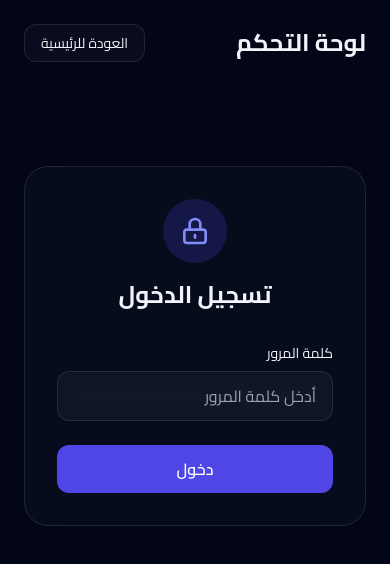
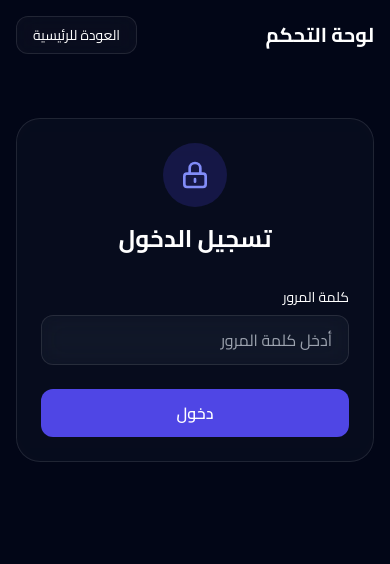
Before and after one commit to samahshakir/al-lithy-photographic---printing-est, a React (Vite) app: page /add in a window 390 px wide. Shown: the top 564 px of the page. Built offline with nearby package versions, Linux system fonts and the light colour scheme; no server answers.

Commit message:
Fix mobile blank screen on /add page and add admin link to footer

```diff
--- a/components/AdminLogin.tsx
+++ b/components/AdminLogin.tsx
@@ -21,8 +21,8 @@ const AdminLogin: React.FC = () => {
   };
 
   return (
-    <div className="max-w-md mx-auto px-6 py-20">
-      <div className="glass-dark rounded-3xl p-8 border border-white/10">
+    <div className="max-w-md mx-auto px-4 md:px-6 py-12 md:py-20">
+      <div className="glass-dark rounded-3xl p-6 md:p-8 border border-white/10">
         <div className="text-center mb-8">
           <div className="w-16 h-16 bg-indigo-600/20 rounded-full flex items-center justify-center mx-auto mb-4">
             <svg className="w-8 h-8 text-indigo-400" fill="none" stroke="currentColor" viewBox="0 0 24 24">
--- a/components/Footer.tsx
+++ b/components/Footer.tsx
@@ -41,6 +41,9 @@ const Footer: React.FC = () => {
           <div className="flex gap-8">
             <a href="#" className="hover:text-white">{language === 'ar' ? 'سياسة الخصوصية' : 'Privacy Policy'}</a>
             <a href="#" className="hover:text-white">{language === 'ar' ? 'الشروط والأحكام' : 'Terms of Service'}</a>
+            <a href="/manage" className="hover:text-white opacity-50 hover:opacity-100 transition-opacity">
+              {language === 'ar' ? 'إدارة' : 'Admin'}
+            </a>
           </div>
         </div>
       </div>
--- a/pages/AdminPage.tsx
+++ b/pages/AdminPage.tsx
@@ -15,7 +15,7 @@ const AdminPage: React.FC = () => {
   };
 
   return (
-    <div className="min-h-screen bg-slate-950 selection:bg-indigo-500 selection:text-white">
+    <div className="min-h-screen bg-slate-950 text-white selection:bg-indigo-500 selection:text-white">
       {/* Animated background */}
       <div className="fixed inset-0 pointer-events-none -z-10">
         <div className="absolute top-[-10%] left-[-10%] w-[50%] h-[50%] bg-indigo-900/10 blur-[120px] rounded-full animate-float" />
@@ -23,8 +23,8 @@ const AdminPage: React.FC = () => {
       </div>
 
       {/* Header */}
-      <div className="p-6 flex items-center justify-between max-w-7xl mx-auto">
-        <h1 className="text-2xl font-bold">
+      <div className="p-4 md:p-6 flex items-center justify-between max-w-7xl mx-auto">
+        <h1 className="text-xl md:text-2xl font-bold text-white">
           {language === 'ar' ? 'لوحة التحكم' : 'Admin Panel'}
         </h1>
         <button
```
